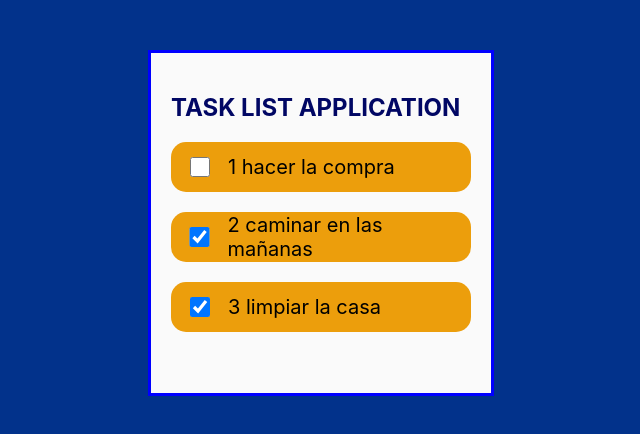
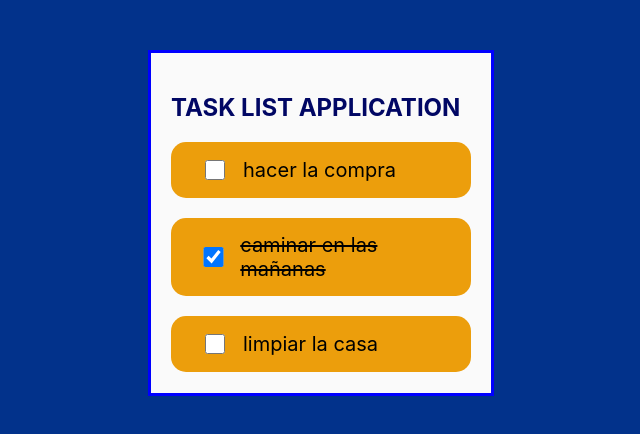
Before and after one commit to Menfi2904/my-react-task-list, a React (Vite) app: page / in a window 1280 px wide. Shown: the top 434 px of the page, without its empty margins (319-959 px from the left). Built offline with nearby package versions, Linux system fonts and the light colour scheme.

Commit message:
proyecto - 1

```diff
--- a/src/App.jsx
+++ b/src/App.jsx
@@ -5,7 +5,7 @@ import './app.css'
 const tasks = [
   { id: 1, descripcion: "hacer la compra", completada: false },
   { id: 2, descripcion: "caminar en las mañanas", completada: true },
-  { id: 3, descripcion: "limpiar la casa", completada: true },
+  { id: 3, descripcion: "limpiar la casa", completada: false },
 ];
 
 function App() {
--- a/src/app.css
+++ b/src/app.css
@@ -35,6 +35,7 @@
     margin-bottom: 20px;
     height: 50px;
     font-size: 20px;
+    padding: 15px;
   }
 
   input{
--- a/src/componentes/Task.jsx
+++ b/src/componentes/Task.jsx
@@ -1,9 +1,14 @@
 export default function Task ({ task }) {
+  const getStyle = () =>{
+    return {
+      textDecoration: task.completada ? "line-through" : "none"
+    }
+  }
+
   return (
-    <div className="inputstyle">
+    <div style={getStyle()} className="inputstyle">
       <input type="checkbox" checked={task.completada}/>
-      <span className={task.completada ? "completada" : ""} > {task.id} {task.descripcion}
-      </span>
+      {task.descripcion}
       </div>
   );
 }
--- a/src/componentes/TaskList.jsx
+++ b/src/componentes/TaskList.jsx
@@ -1,5 +1,4 @@
 import Task from "./Task";
-
 
 export default function TaskList ({ tasks })  {
   return (
```
